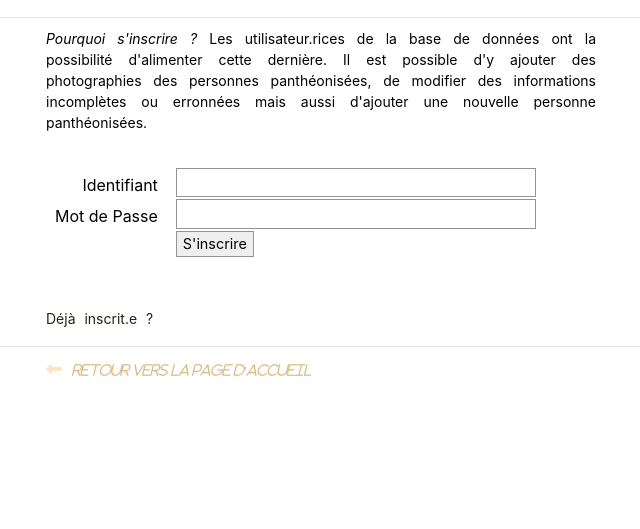
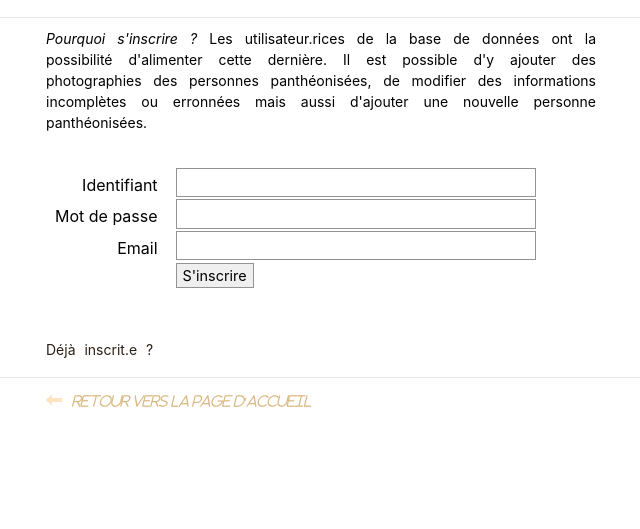
Before and after one commit to axellelecroq/pantheonisees, a Flask app: page /inscription in a window 1280 px wide. Shown: the part 199-728 px from the top of the page, without its empty margins (149-789 px from the left). Run offline with Flask 2, Linux system fonts and the light colour scheme; some libraries are stand-ins or nearby versions; some web fonts are replaced.

Commit message:
Upgrade is_unique function with email modifications

```diff
--- a/pantheonisees/app/routes/connexion.py
+++ b/pantheonisees/app/routes/connexion.py
@@ -66,14 +66,13 @@ def inscription():
         # Inscription de l'utilisateur-rice
         ident = request.form.get("login")
         pw = request.form.get("password")
+        email = request.form.get("email")
         errors = []
 
         # Vérification si le nom d'utilisateur.rice est disponible
-        is_unique = User.inscription(identifiant=ident, motdepasse=pw)
+        is_unique = User.is_unique(identifiant=ident, mail=email)
         if is_unique is False:
-            errors.append(
-                "Cet identifiant est déjà utilisé par un·e autre utilisateur·rice. Veuillez en proposer un nouveau."
-            )
+            return render_template("pages/login.html")
 
         # Vérifications validité de l'identifiant
         elif not ident:
@@ -93,6 +92,7 @@ def inscription():
 
         # Inscription si aucune erreur n'a été rencontrée
         if not errors:
+            User.inscription(ident, pw, email)
             flash("Vous êtes inscrit·e", category="success")
             return redirect(url_for("accueil"))
         # Sinon envoi de toutes les erreurs sous forme de flashed messages
--- a/pantheonisees/app/templates/pages/login.html
+++ b/pantheonisees/app/templates/pages/login.html
@@ -24,9 +24,16 @@
                     <tr>
                         <td>
                             <label class="
-                        searchLabel">Mot de Passe</label>
+                        searchLabel">Mot de passe</label>
                         </td>
                         <td><input type="password" name="password" class="searchInput" /></td>
+                    </tr>
+                    <tr>
+                        <td>
+                            <label class="
+                        searchLabel">Email</label>
+                        </td>
+                        <td><input type="text" name="email" class="searchInput" /></td>
                     </tr>
                     <tr>
                         <td></td>
```
Also changed, not shown: pantheonisees/app/modeles/data.py (+13 -9 lines).
